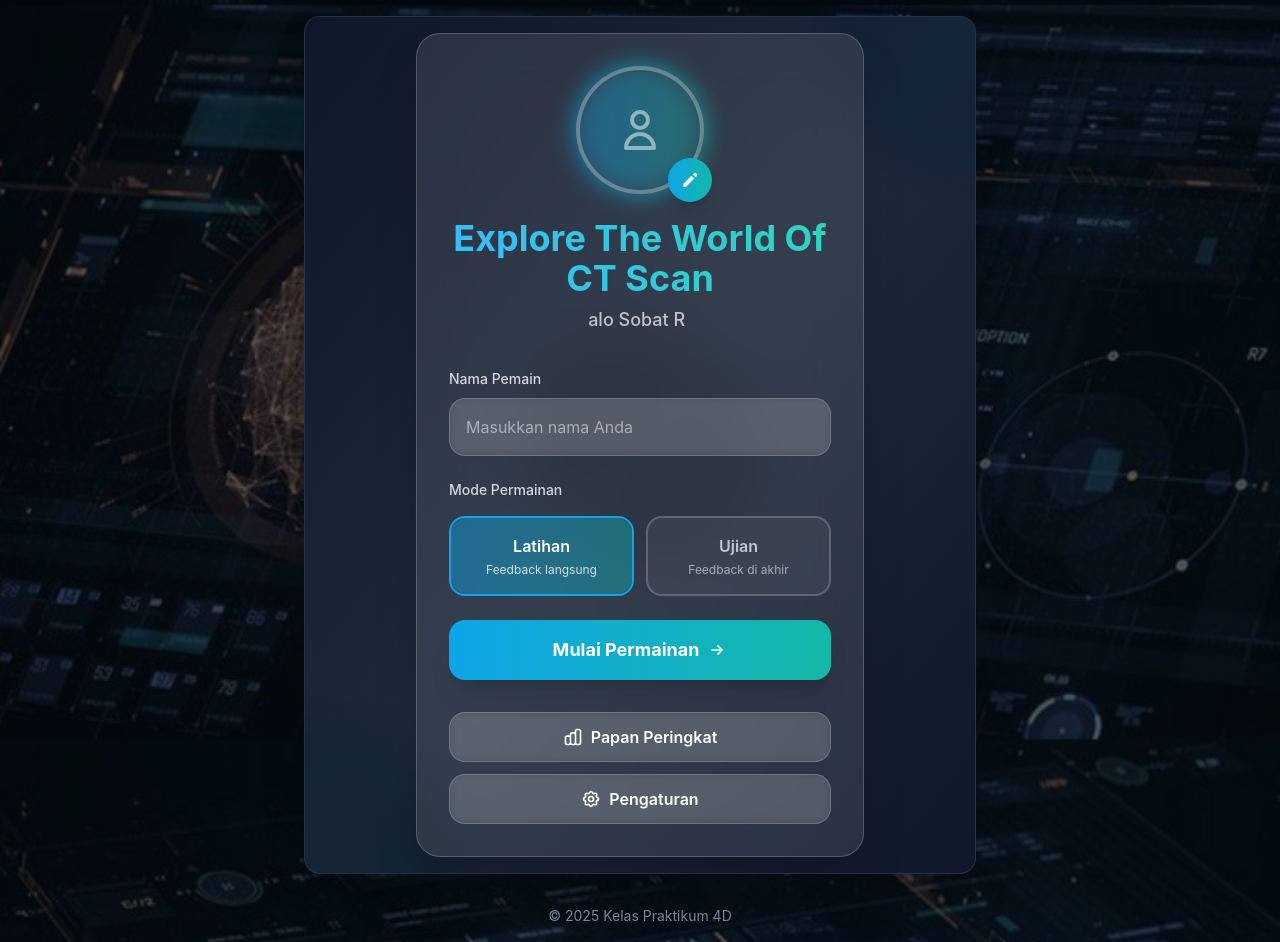
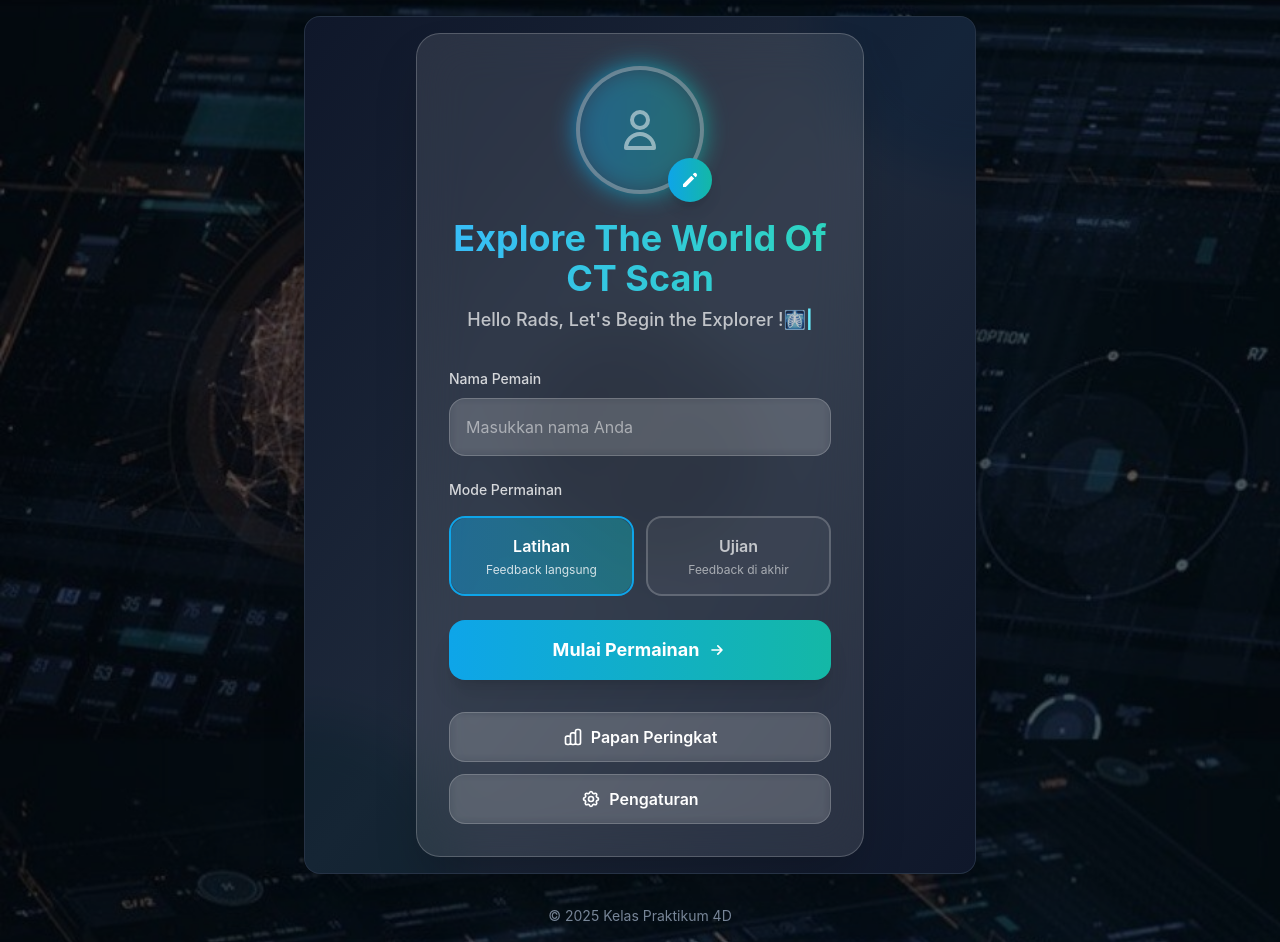
Before and after one commit to sdmhmdalkrn17/Quiz-CT, a React (Vite) app: page / in a window 1280 px wide. Built offline with nearby package versions, Linux system fonts and the light colour scheme.

Commit message:
Update WelcomeScreen.tsx
ganti sobat radiologi

```diff
--- a/components/WelcomeScreen.tsx
+++ b/components/WelcomeScreen.tsx
@@ -120,7 +120,7 @@ const WelcomeScreen: React.FC<WelcomeScreenProps> = ({
 
   // --- START: KODE BARU UNTUK EFEK TYPEWRITER ---
   const [typedText, setTypedText] = useState('');
-  const typewriterText = "Halo Sobat Radiologi !!!";
+  const typewriterText = " Hello Rads, Let's Begin the Explorer !🩻";
   const typingSpeed = 100; // milidetik per karakter
   const pauseDuration = 2000; // 2 detik jeda sebelum mengulang
 
```
